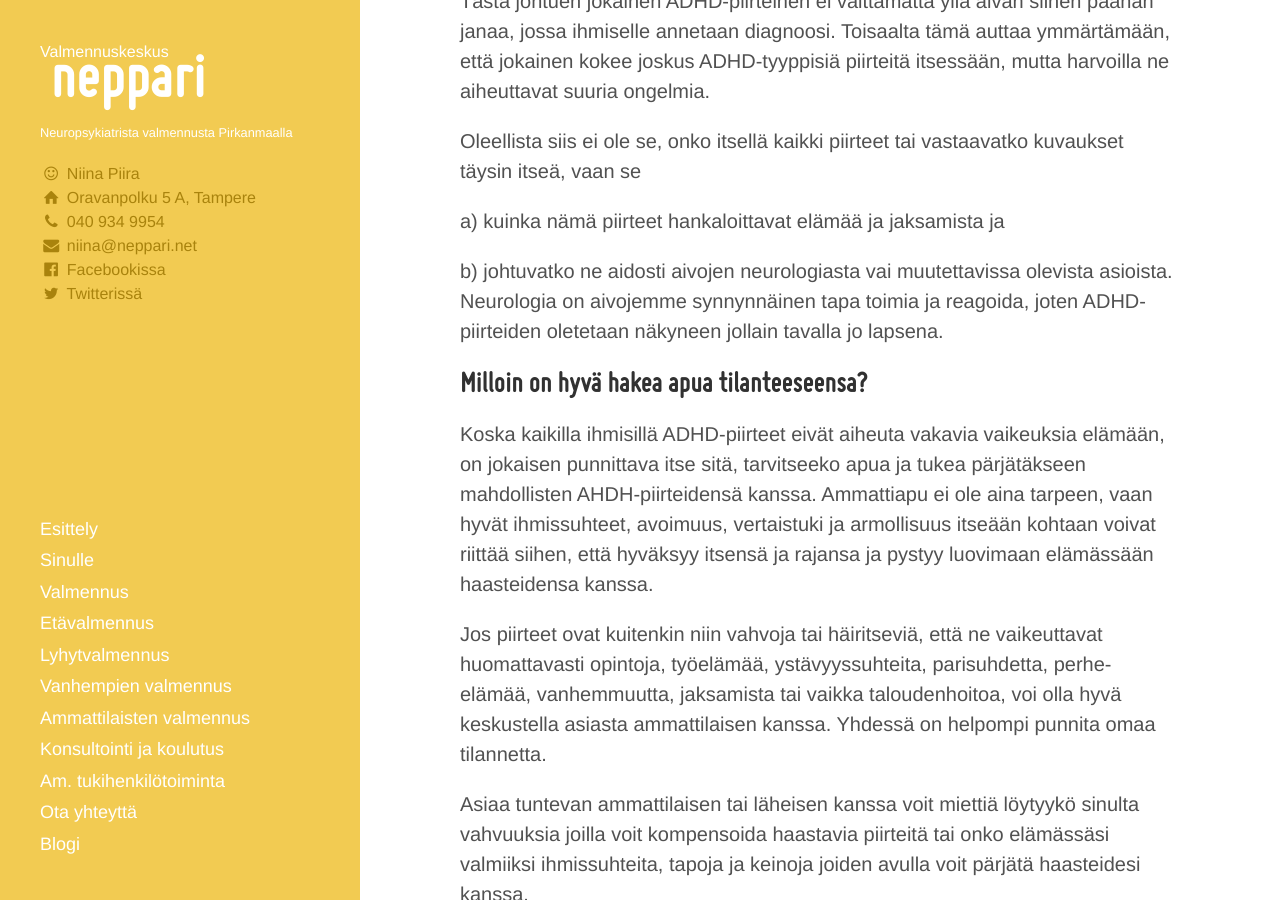
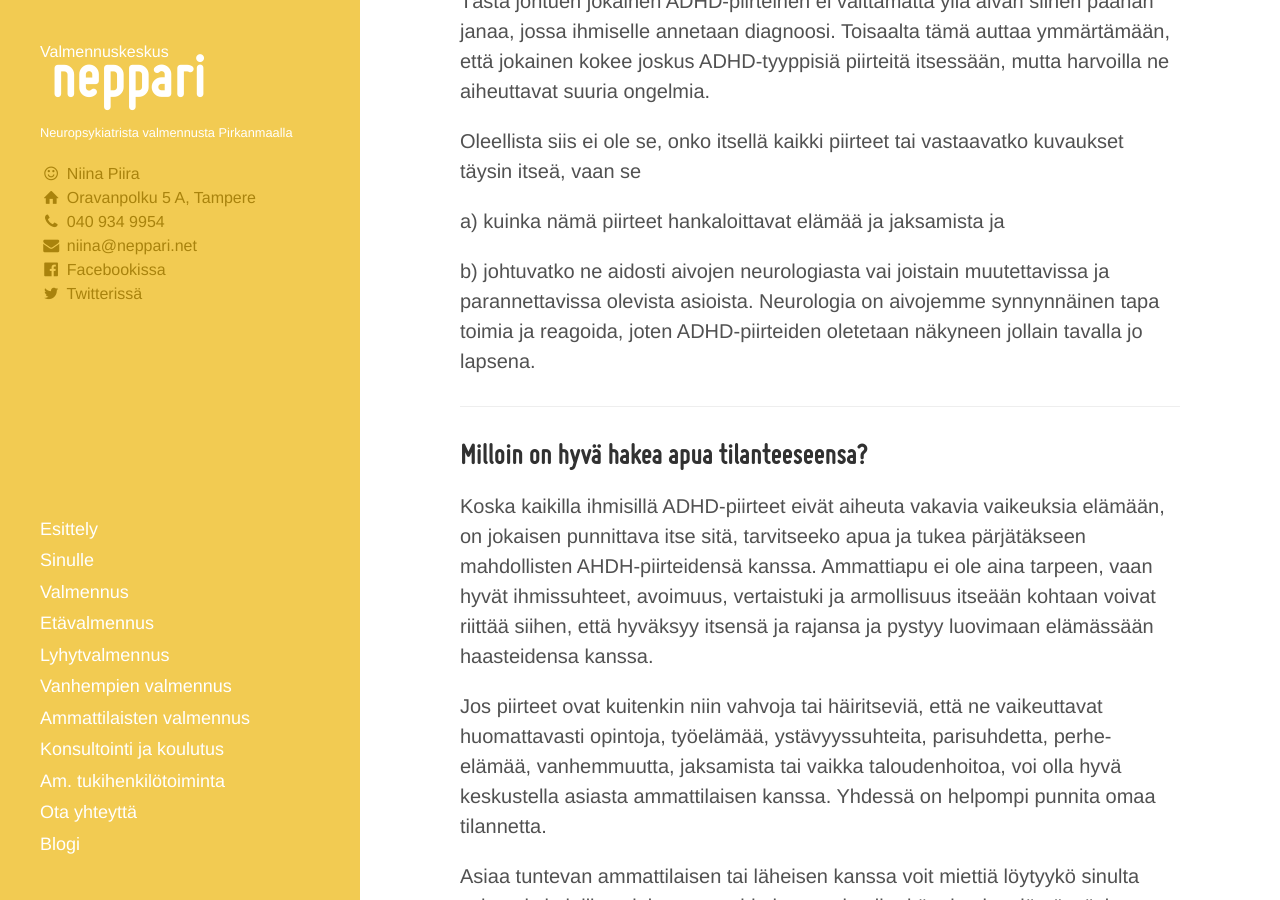
Before and after one commit to niinapiira/neppari.net, a Jekyll site: the page built from pieni-adhd-infopaketti.md, in a window 1280 px wide and 900 px high, scrolled down 1478 px. Built offline with Jekyll 4.4.1, drawn with Linux system fonts in a browser that asks for light colours.

Commit message:
Updated pieni-adhd-infopaketti.md

```diff
--- a/pieni-adhd-infopaketti.md
+++ b/pieni-adhd-infopaketti.md
@@ -51,7 +51,9 @@ Oleellista siis ei ole se, onko itsellä kaikki piirteet tai vastaavatko kuvauks
 
 a) kuinka nämä piirteet hankaloittavat elämää ja jaksamista ja
 
-b) johtuvatko ne aidosti aivojen neurologiasta vai muutettavissa olevista asioista. Neurologia on aivojemme synnynnäinen tapa toimia ja reagoida, joten ADHD-piirteiden oletetaan näkyneen jollain tavalla jo lapsena.
+b) johtuvatko ne aidosti aivojen neurologiasta vai joistain muutettavissa ja parannettavissa olevista asioista. Neurologia on aivojemme synnynnäinen tapa toimia ja reagoida, joten ADHD-piirteiden oletetaan näkyneen jollain tavalla jo lapsena.
+
+___
 
 ## Milloin on hyvä hakea apua tilanteeseensa?
 
@@ -77,6 +79,8 @@ ___
 * Voit saada vertaistukea verkossa mm. [täältä](https://www.facebook.com/groups/ADHD.vt/), [täältä](https://www.facebook.com/groups/ADHDn.arki/), vanhemmat [täältä](https://www.facebook.com/groups/630577190335018/?fref=ts) ja nuoret [täältä](https://www.facebook.com/groups/adhdnuortenvt/?fref=ts).
 * Voit hakeutua tutkimuksiin omalääkärin kautta. Tutkimuksia varten sinun on hyvä pyytää oma vanhempi mukaan lääkäriin, koska oireita tulee olla selvästi näkyvissä jo lapsuudessa. Mukaan kannattaa kerätä asiakirjoja myös kaikista hoitopaikoistasi: lastenneuvolasta, päiväkodista, kouluterveydenhuollosta, perheneuvolasta, psykologilta, terapeutilta ja esim. sosiaalitoimesta. Myös koulutodistukset voivat olla hyvä näyttää lääkärille. Tutkimuksissa selvitetään yleensä myös muut mahdolliset syyt haasteillesi: päihteet, psyykkinen vointi ja elimelliset sairaudet.
 * Voit saada erilaisia tukitoimia myös ilman diagnoosia, oireiden ja haasteiden perusteella. Tällaisia tukitoimia voi olla vanhempainohjaus ja päiväkodin tai koulun erityistuki, kognitiivinen käyttäytymisterapia, toimintaterapia, neuropsykologinen kuntoutus, sopeutumisvalmennuskurssit tai näitä kaikkia mainittuja sisältävä [neuropsykiatrinen valmennus](/valmennus).
+
+___
 
 ## Miksi neuropsykiatrinen valmennus voi auttaa sinua?
 
@@ -104,6 +108,8 @@ Ellei sinulla tai perheelläsi ole varaa maksaa valmennusta itse, voit pyytää
 
 Joillain kunnilla voi olla myös omia valmentajia tai sopimus jonkun valmennuspalvelun kanssa. Jos kuitenkin haluaisit jonkun tietyn valmentajan tueksesi, on sinulla oikeus vaikuttaa itseäsi koskeviin päätöksiin  perustuslaki, lastensuojelulaki, lait potilaan ja sosiaalihuollon asiakkaan asemasta ja oikeuksista, hallintolaki, vammasilaki,
 
+___
+
 ## Vaikeaa? Ota yhteyttä – autan mielelläni!
 
 Jos olet pirkanmaalainen, voit laittaa minulle esimerkiksi [sähköpostia](/ota yhteyttä) ja kysyä tarkentavia kysymyksiä tuen mahdollisuuksista Tampereen seudulla. =)
```
